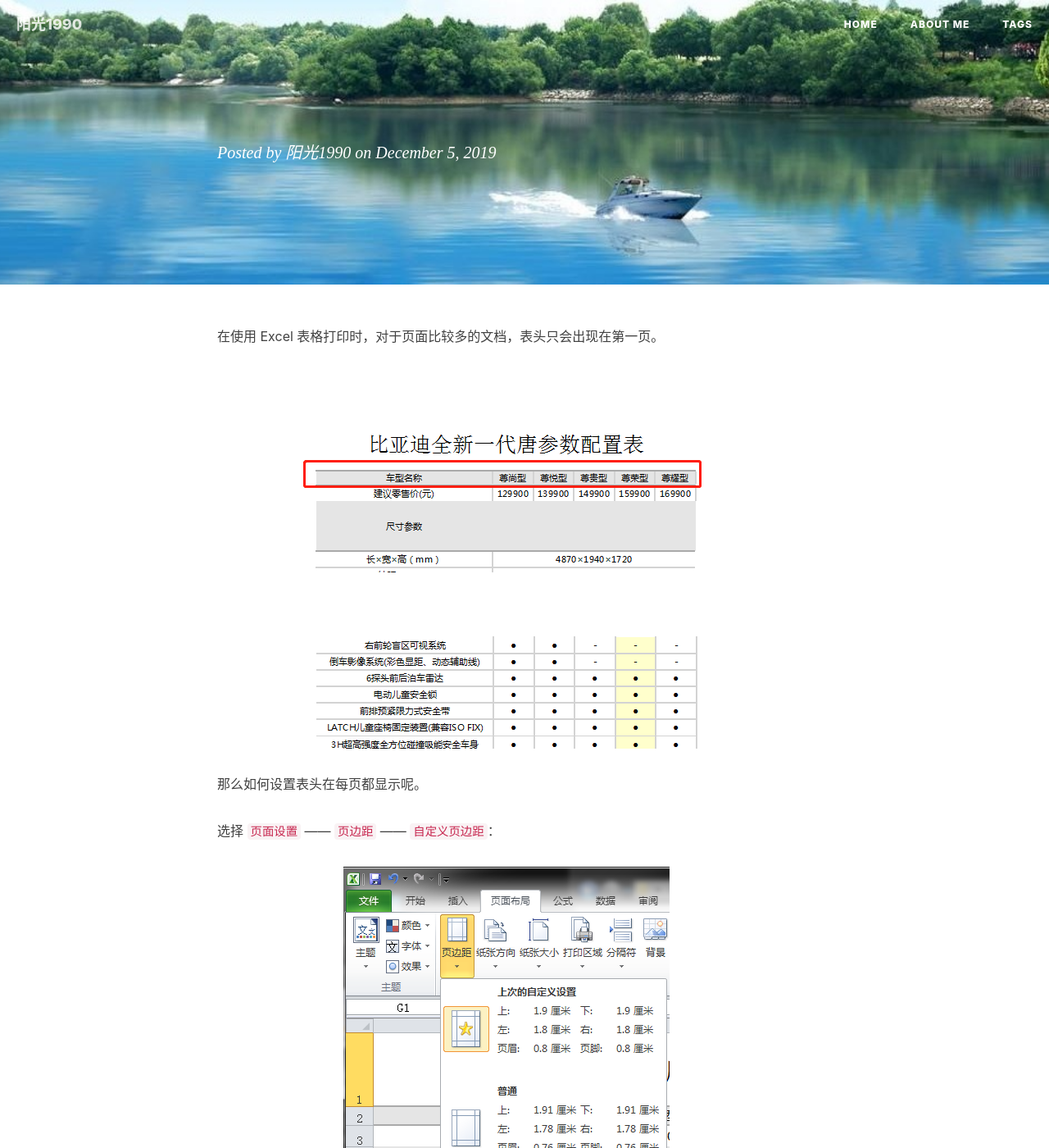
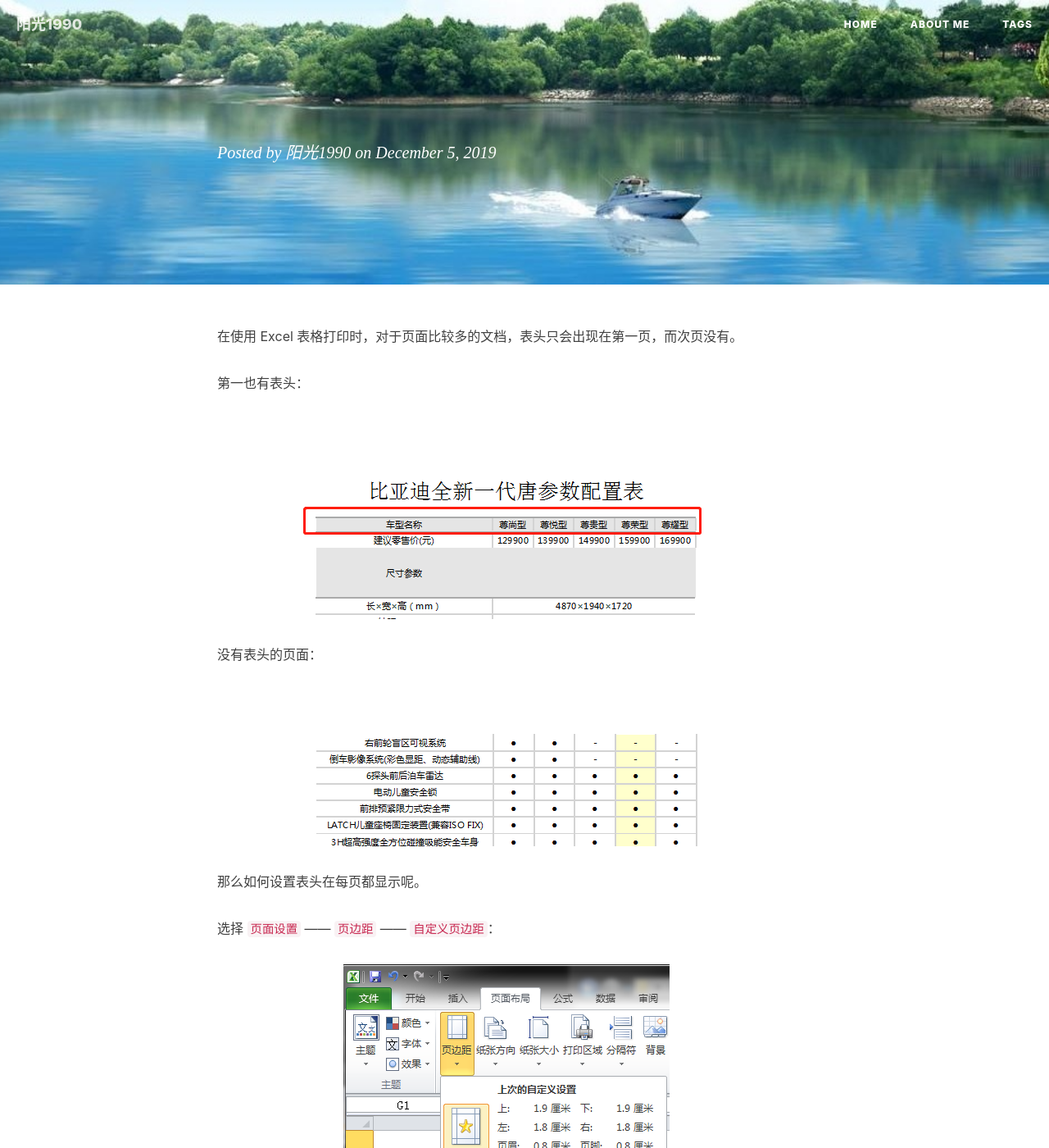
Before and after one commit to sqdeng/sqdeng.github.io, a Jekyll site: the page built from _posts/2019-12-05-Excel表格打印时每页都添加表头.md, in a window 1280 px wide and 1400 px high. Shown: the whole window at 82% size. Built offline with Jekyll 4.4.1, drawn with Linux system fonts in a browser that asks for light colours; nearby versions of some CDN libraries; our own code applies the rules of GitHub Pages for plain Markdown files; comment, search, counter and statistics services are not loaded; some of the changed text lies outside the part shown.

Commit message:
fix print titile

```diff
--- a/_posts/2019-12-05-Excel打印时在每页都显示表头.md
+++ b/_posts/2019-12-05-Excel表格打印时每页都添加表头.md
@@ -11,9 +11,14 @@ tags:
 	- Excel
 ---
 
-在使用 Excel 表格打印时，对于页面比较多的文档，表头只会出现在第一页。
+在使用 Excel 表格打印时，对于页面比较多的文档，表头只会出现在第一页，而次页没有。
+
+第一也有表头：
 
 ![](/img/blog_office_excel_print1.png)
+
+没有表头的页面：
+
 ![](/img/blog_office_excel_print2.png)
 
 那么如何设置表头在每页都显示呢。
@@ -30,4 +35,4 @@ tags:
 
 ![](/img/blog_office_excel_print5.png)
 
-至此，打印时在每页添加表头设置就完成了。
+至此，Excel 表格打印时在每页添加表头的设置就完成了。
```
Also changed, not shown: other parts of _posts/2019-12-05-Excel表格打印时每页都添加表头.md (+1 -1 lines).
